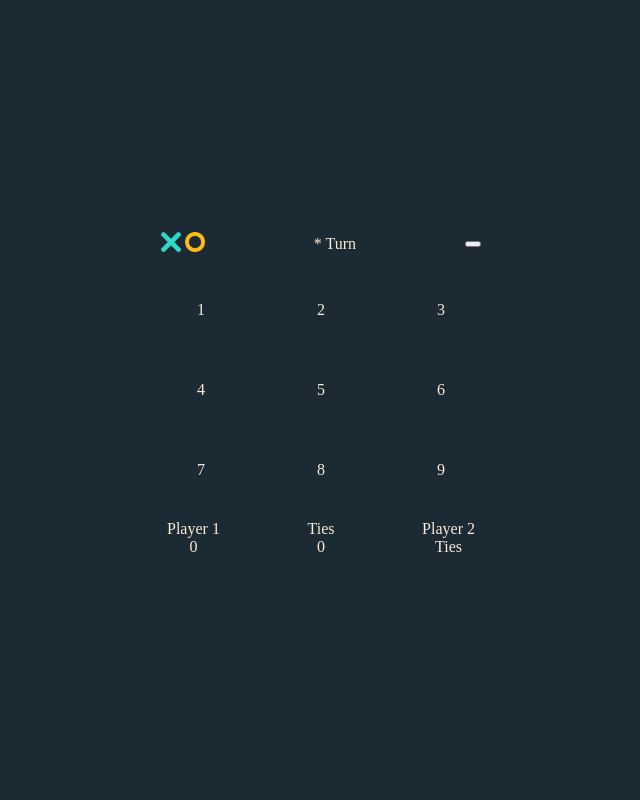
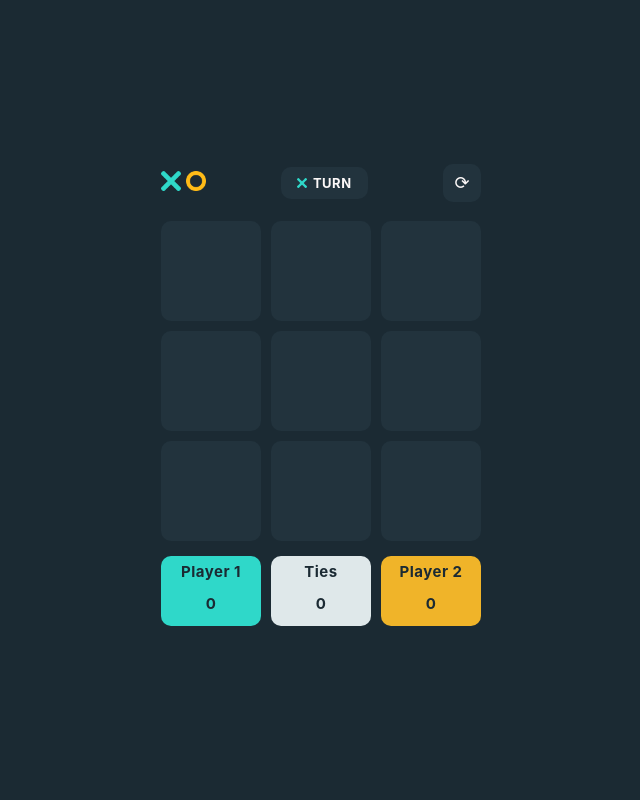
Before and after one commit to animeshjha06/Tic-Tac-Toe, a Python web app: template template/index.html in a window 1280 px wide. Shown: the whole page, without its empty margins (319-959 px from the left). Run offline with Jinja, Linux system fonts and the light colour scheme; the template is opened without the code that fills it, so the values that code supplies are empty.

Commit message:
Ui completed

```diff
--- a/static/style.css
+++ b/static/style.css
@@ -1,16 +1,13 @@
 body{
     background-color: #1b2a33 ;
-    color: antiquewhite;
     display: flex;
     min-height: 100vh;
     margin: 0;
     justify-content:center;
     align-items: center;
+    font-family: -apple-system, BlinkMacSystemFont, "Segoe UI", Roboto, Helvetica, Arial, sans-serif;
 }
 
-div{
-    border-color: bisque;
-}
 .game{
     width: 320px;
     padding: 24px 0;
@@ -21,10 +18,42 @@ div{
     align-items: center;
     justify-content: space-between;
     margin-bottom: 14px;
+
 }
 
+.turn_indicator{
+    display: flex;
+    align-items: center;
+    gap: 6px;
+    background: #22333d;
+    color: rgb(252, 248, 248);
+    padding: 8px 16px;
+    border-radius: 10px;
+    font-weight: 700;
+    font-size: 13px;
+    letter-spacing: 0.5px;
+}
+
+.reset_button{
+    background: #22333d;
+    border: none;
+    color: rgb(252, 248, 248);
+    width: 38px;
+    height: 38px;
+    border-radius: 10px;
+    font-size: 18px;
+    cursor: pointer;
+    display: flex;
+    align-items: center;
+    justify-content: center;
+}
 .logo{
     height: 20px;
+}
+
+.turn_sign{
+    width: 10px;
+    height: 10px;
 }
 
 .board{
@@ -39,14 +68,18 @@ div{
     display: flex;
     align-items: center;
     justify-content: space-between;
+    margin: 5px 0px ;
 }
 
 .cell{
-    height: 80px;
-    width: 80px;
+    height: 100px;
+    width: 100px;
     display: flex;
     align-items: center;
     justify-content: center;
+    background-color: #22333d;;
+    border-radius: 10px;
+    cursor: pointer;
 }
 
 .scoreboard{
@@ -54,10 +87,42 @@ div{
     align-items: center;
     justify-content: space-between;
     border-radius: 12px;
-    padding: 10px 6px 12px;
     text-align: center;
+    margin: 10px 0px;
 }
 
-.board,.scoreboard{
-    display: flex;
+.scorecard_x{
+    background-color: #2fd8c9;
+    height: 70px;
+    width: 100px;
+    color : #1b2a33;
+    border-radius: 10px;
+    letter-spacing: 0.5px;
+    line-height: 32px;
+    font-size: 15px;
+    font-weight: 700;
 }
+
+.scorecard_tie{
+    background-color: #dfe8ea;
+    height: 70px;
+    width: 100px;
+    color : #1b2a33;
+    border-radius: 10px;
+    letter-spacing: 0.5px;
+    line-height: 32px;
+    font-size: 15px;
+    font-weight: 700;
+}
+
+.scorecard_o{
+    background-color: #f0b429;
+    height: 70px;
+    width: 100px;
+    color : #1b2a33;
+    border-radius: 10px;
+    letter-spacing: 0.5px;
+    line-height: 32px;
+    font-size: 15px;
+    font-weight: 700;
+}
--- a/template/index.html
+++ b/template/index.html
@@ -11,47 +11,49 @@
 <body>
     <div class="game">
         <div  class="score_logo">
-            <div>
+            <div class="legend">
                 <img class="logo" src="/static/images/cross.png" alt="">
                 <img class="logo" src="/static/images/circle.png" alt="">
             </div>
-            <div>
-                <span>*</span>
-                <span>Turn</span>
+            <div class="turn_indicator">
+                <span class="">
+                    <img class="turn_sign" src="/static/images/cross.png" alt="">
+                </span>
+                <span class="turn">TURN</span>
             </div>
-            <button></button>
+            <button class="reset_button">⟳</button>
         </div>
 
         <div class="board">
             <div class="row">
-                <div class="cell">1</div>
-                <div class="cell">2</div>
-                <div class="cell">3</div>
+                <div class="cell"></div>
+                <div class="cell"></div>
+                <div class="cell"></div>
             </div>
             <div class="row">
-                <div class="cell">4</div>
-                <div class="cell">5</div>
-                <div class="cell">6</div>
+                <div class="cell"></div>
+                <div class="cell"></div>
+                <div class="cell"></div>
             </div>
             <div class="row">
-                <div class="cell">7</div>
-                <div class="cell">8</div>
-                <div class="cell">9</div>
+                <div class="cell"></div>
+                <div class="cell"></div>
+                <div class="cell"></div>
             </div>
         </div>
 
         <div class="scoreboard">
-            <div>
+            <div class="scorecard_x">
                 <div>Player 1</div>
                 <div>0</div>
             </div>
-            <div>
+            <div class="scorecard_tie">
                 <div>Ties</div>
                 <div>0</div>
             </div>
-            <div>
+            <div class="scorecard_o">
                 <div>Player 2</div>
-                <div>Ties</div>
+                <div>0</div>
             </div>
         </div>
     </div>
```
